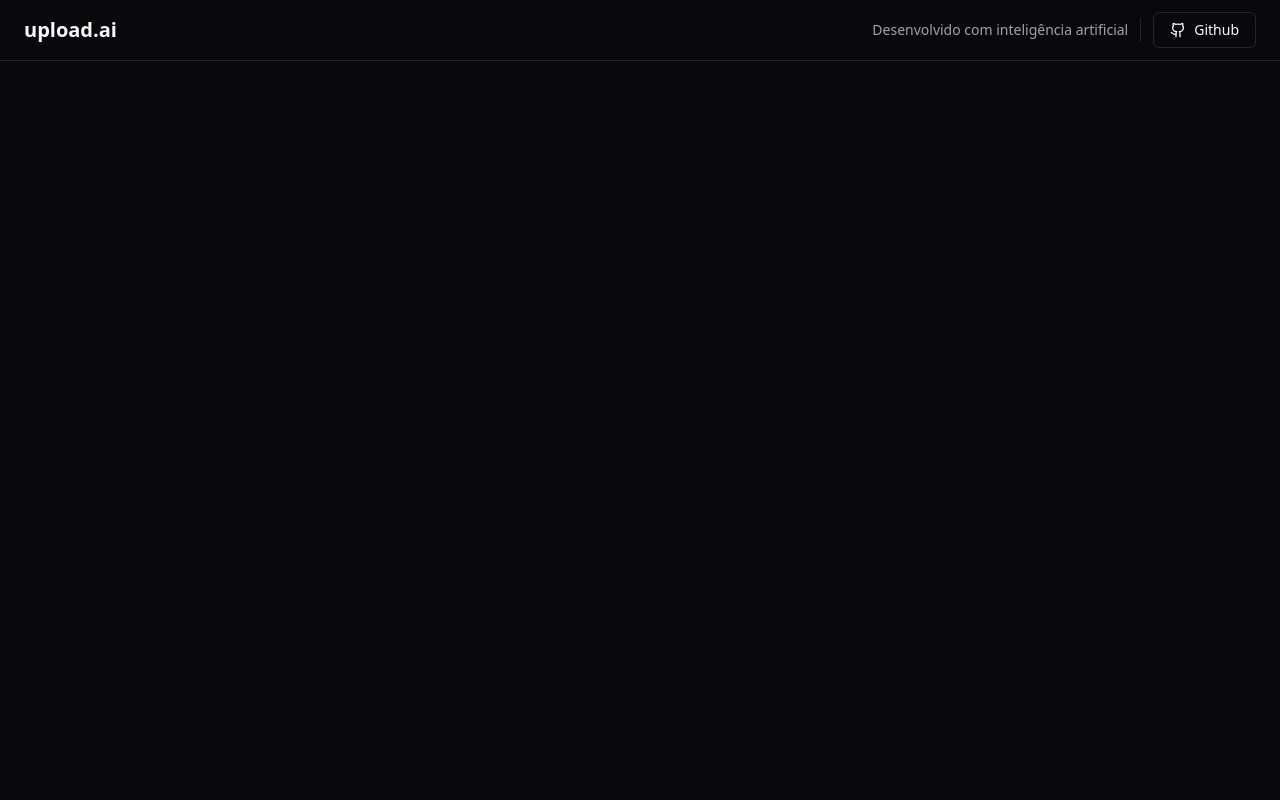
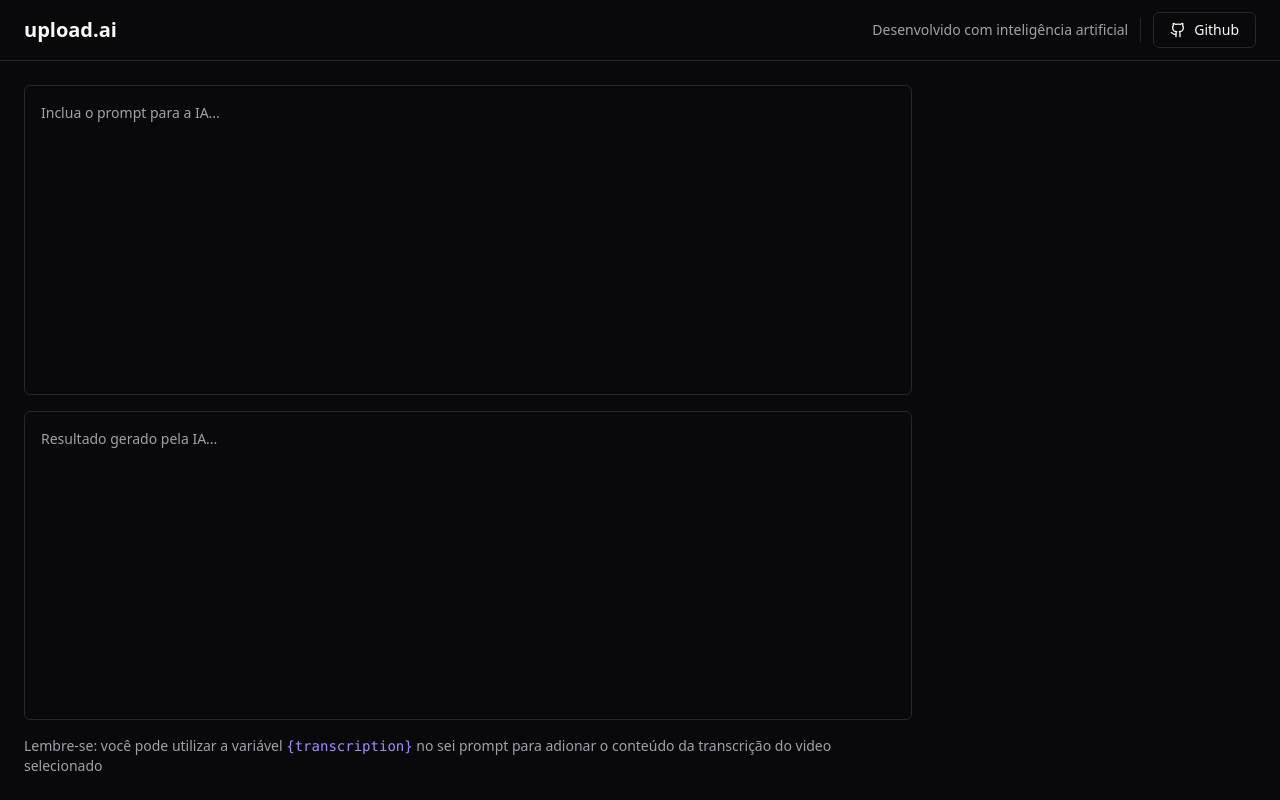
Before and after one commit to joaopaulocordeiro/artificial-inteligence-front, a React (Vite) app: page / in a window 1280 px wide. Built offline with nearby package versions, Linux system fonts and the light colour scheme.

Commit message:
feat: criação e estilizacao textarea, divisao das divs

```diff
--- a/src/App.tsx
+++ b/src/App.tsx
@@ -1,10 +1,11 @@
 import { Github } from 'lucide-react'
 import { Button } from "./components/ui/button";
 import { Separator } from './components/ui/separator';
+import { Textarea } from './components/ui/textarea';
 
 export function App() {
   return (
-    <div>
+    <div className="min-h-screen flex flex-col">
       <div className="px-6 py-3 flex items-center justify-between border-b">
         <h1 className="text-xl font-bold">upload.ai</h1>
 
@@ -21,6 +22,26 @@
           </Button>
         </div>
       </div>
+
+      <main className="flex-1 p-6 flex gap-6">
+        <div className="flex flex-col flex-1 gap-4">
+          <div className="grid grid-rows-2 gap-4 flex-1">
+              <Textarea
+                className="resize-none p-4 leading-relaxed"
+                placeholder="Inclua o prompt para a IA..."
+              />
+              <Textarea
+                className="resize-none p-4 leading-relaxed"
+                placeholder="Resultado gerado pela IA..."
+              />
+          </div>
+
+          <p className="text-sm text-muted-foreground">
+            Lembre-se: você pode utilizar a variável <code className='text-violet-400'>{'{transcription}'}</code> no sei prompt para adionar o conteúdo da transcrição do video selecionado
+          </p>
+        </div>
+        <aside className="w-80"></aside>
+      </main>
     </div>
   )
 }
--- /dev/null
+++ b/src/components/ui/textarea.tsx
@@ -0,0 +1,24 @@
+import * as React from "react"
+
+import { cn } from "@/lib/utils"
+
+export interface TextareaProps
+  extends React.TextareaHTMLAttributes<HTMLTextAreaElement> {}
+
+const Textarea = React.forwardRef<HTMLTextAreaElement, TextareaProps>(
+  ({ className, ...props }, ref) => {
+    return (
+      <textarea
+        className={cn(
+          "flex min-h-[60px] w-full rounded-md border border-input bg-transparent px-3 py-2 text-sm shadow-sm placeholder:text-muted-foreground focus-visible:outline-none focus-visible:ring-1 focus-visible:ring-ring disabled:cursor-not-allowed disabled:opacity-50",
+          className
+        )}
+        ref={ref}
+        {...props}
+      />
+    )
+  }
+)
+Textarea.displayName = "Textarea"
+
+export { Textarea }
```
